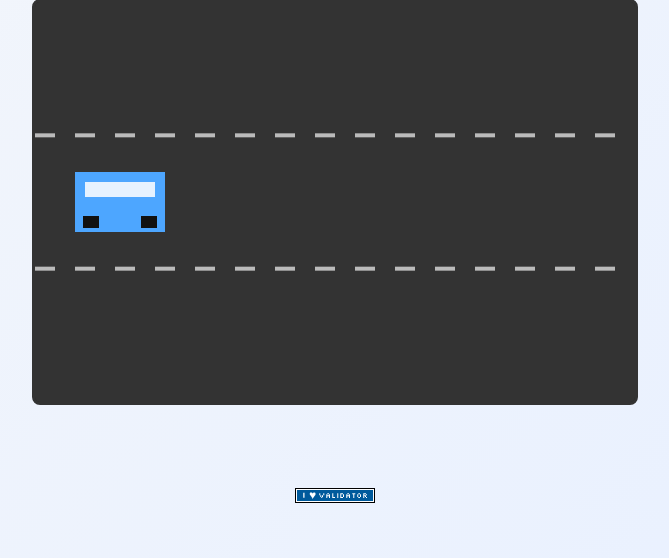
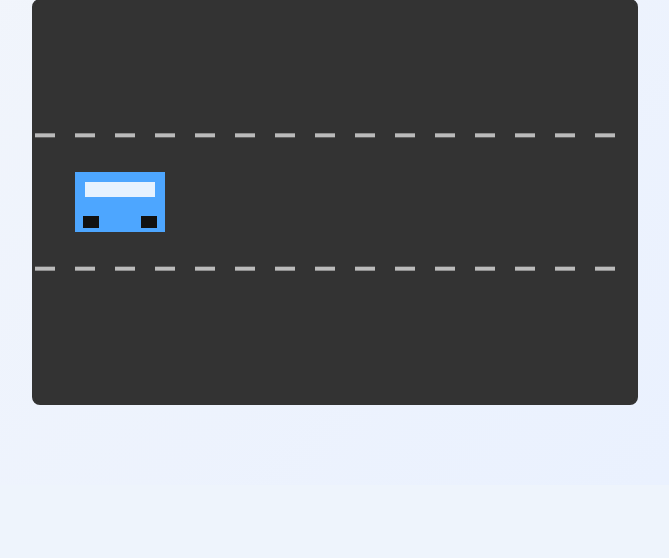
Before and after one commit to joyxu848/stat110-game, a Flask app: page /break in a window 1280 px wide. Shown: the part 385-943 px from the top of the page, without its empty margins (305-974 px from the left). After the commit the page ends 790 px from the top, so only its background shows below. Run offline with Flask 3, Linux system fonts and the light colour scheme; a user stored in the database is signed in; some libraries are stand-ins or nearby versions.

Commit message:
delete I heart validator, change website icon

```diff
--- a/templates/layout.html
+++ b/templates/layout.html
@@ -11,8 +11,8 @@
         <link href="https://cdn.jsdelivr.net/npm/bootstrap@5.3.8/dist/css/bootstrap.min.css" rel="stylesheet" integrity="sha384-sRIl4kxILFvY47J16cr9ZwB07vP4J8+LH7qKQnuqkuIAvNWLzeN8tE5YBujZqJLB" crossorigin="anonymous">
         <script src="https://cdn.jsdelivr.net/npm/bootstrap@5.3.8/dist/js/bootstrap.bundle.min.js" integrity="sha384-FKyoEForCGlyvwx9Hj09JcYn3nv7wiPVlz7YYwJrWVcXK/BmnVDxM+D2scQbITxI" crossorigin="anonymous"></script>
 
-        <!-- https://favicon.io/emoji-favicons/money-bag/ -->
-        <link href="/static/favicon.ico" rel="icon">
+        <!-- site favicon uses the course logo -->
+        <link href="/static/stat110-logo.png" rel="icon">
 
         <!-- Local Computer Modern CSS -->
         <link href="/static/computer-modern.css" rel="stylesheet">
@@ -68,25 +68,7 @@
             {% block main %}{% endblock %}
         </main>
 
-        <footer class="mb-5">
-            <form action="https://validator.w3.org/check" class="text-center" enctype="multipart/form-data" method="post" target="_blank">
-                <input name="doctype" type="hidden" value="HTML5">
-                <input name="fragment" type="hidden">
-                <input alt="Validate" src="/static/I_heart_validator.png" type="image"> <!-- https://validator.w3.org/ -->
-            </form>
-            <script>
-                document.addEventListener('DOMContentLoaded', function() {
-                    // Adapted from https://stackoverflow.com/a/10162353
-                    const html = '<!DOCTYPE ' +
-                    document.doctype.name +
-                    (document.doctype.publicId ? ' PUBLIC "' + document.doctype.publicId + '"' : '') +
-                    (!document.doctype.publicId && document.doctype.systemId ? ' SYSTEM' : '') +
-                    (document.doctype.systemId ? ' "' + document.doctype.systemId + '"' : '') +
-                    '>\n' + document.documentElement.outerHTML;
-                    document.querySelector('form[action="https://validator.w3.org/check"] > input[name="fragment"]').value = html;
-                });
-            </script>
-        </footer>
+
 
     </body>
 
```
Also changed, not shown: static/I_heart_validator.png (deleted), static/favicon.ico (deleted).
